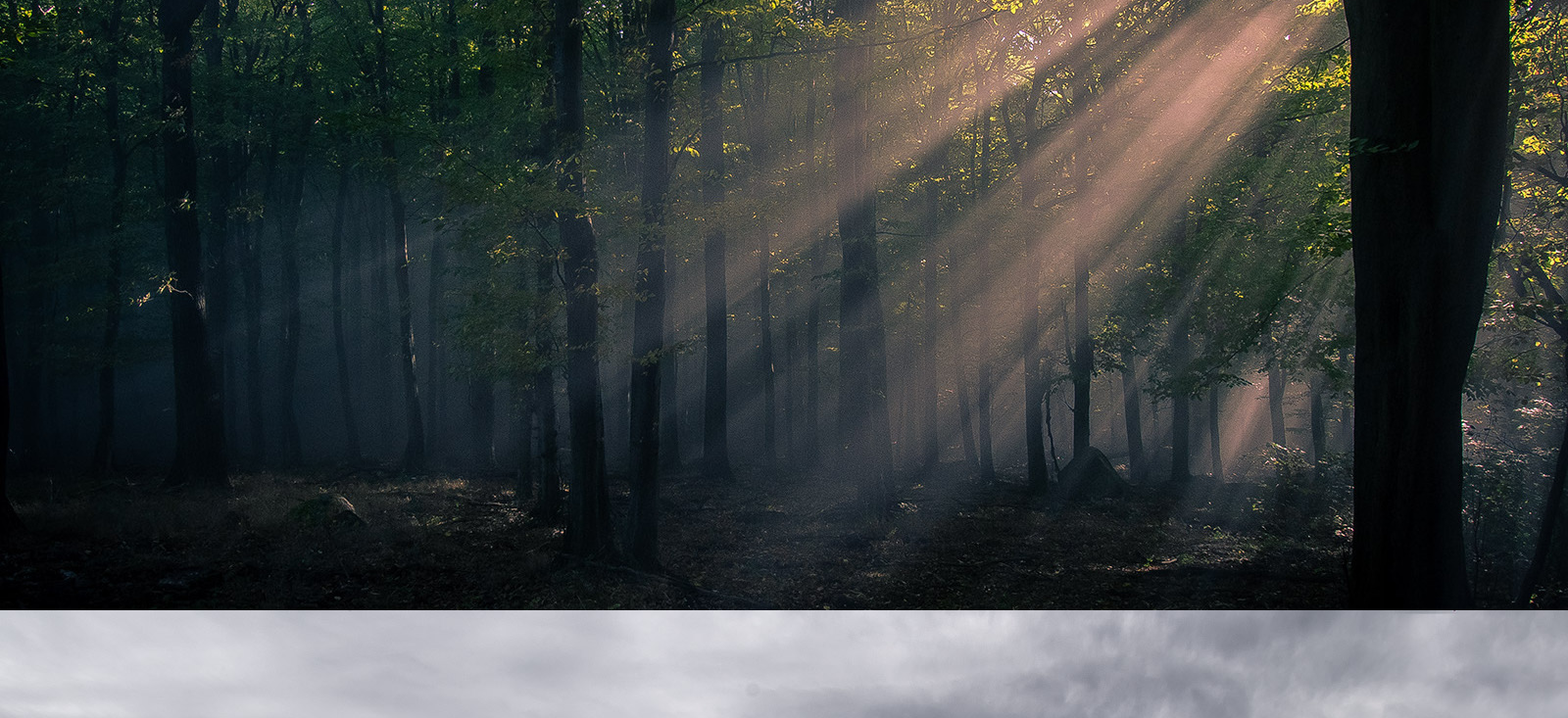
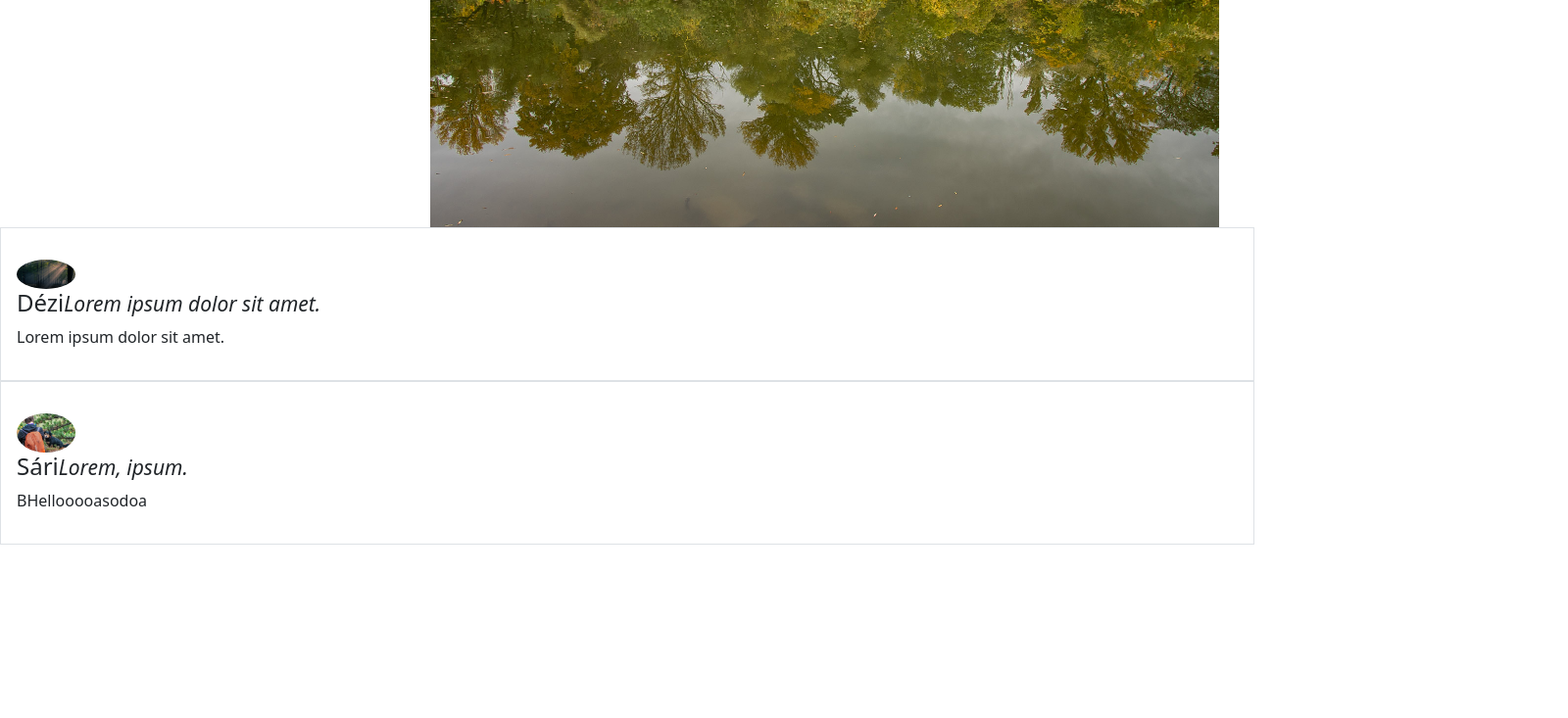
Before and after one commit to SnowGRH/01.27_ora, a plain HTML site: page index.html in a window 1280 px wide. Shown: the part 2260-2993 px from the top of the page at 98% size, 1600 px wide, since content can reach past the window. After the commit the page ends 2816 px from the top, so only its background shows below. Drawn offline with nearby package versions, Linux system fonts and the light colour scheme.

Commit message:
kepek sorendbe

```diff
--- a/css.css
+++ b/css.css
@@ -0,0 +1,3 @@
+img {
+    width: 100%;
+}
--- a/index.html
+++ b/index.html
@@ -13,7 +13,7 @@
     <title>Vinczeffy Gergely</title>
 </head>
 <body>
-    <main class="contener">
+    <main class="contener row">
         <header>
             <div id="demo" class="carousel slide" data-bs-ride="carousel">
 
@@ -136,24 +136,36 @@
                         </th>
                     </tr>
                 </table>
+                <div class="row">
+                    <div class="col-ms-4">
+                        <img src="kepek/DSC3751.jpeg" alt="">
+                    </div>
+                    <div class="col-ms-4">
+                        <img src="kepek/DSC3848.jpg" alt="">
+                    </div>
+                    <div class="col-ms-4">
+                        <img src="kepek/DSC4503-2.jpeg" alt="">
+                    </div>
+                </div>
             </div>
             </article>
         </div>
-        <div class="row">
-            <div class="col-ms-3">
 
+        <footer class="col-sm-12">
+            <div class="media border p-3">
+              <img src="kepek/DSC3848.jpg" alt="kép" class="mr-3 mt-3 rounded-circle" style="width:60px;">
+              <div class="media-body">
+                <h4>Dézi<small><i>Lorem ipsum dolor sit amet.
+                </i></small></h4>
+                <p>Lorem ipsum dolor sit amet.</p>
+              </div>
             </div>
-            <div class="col-ms-3">
-                <img src="kepek/DSC3751.jpeg" alt="">
-            </div>
-            <div class="col-ms-3">
-                <img src="kepek/DSC3848.jpg" alt="">
-            </div>
-            <div class="col-ms-3">
-                <img src="kepek/DSC4503-2.jpeg" alt="">
-            </div>
-        </div>
-        <footer></footer>
+            <div class="media border p-3">
+              <img src="kepek/DSC4655.jpeg" alt="kép" class="mr-3 mt-3 rounded-circle" style="width:60px;">
+              <div class="media-body">
+                <h4>Sári<small><i>Lorem, ipsum.</i></small></h4>
+                <p>BHellooooasodoa</p>
+            </footer>
     </main>
 </body>
 </html>
```
